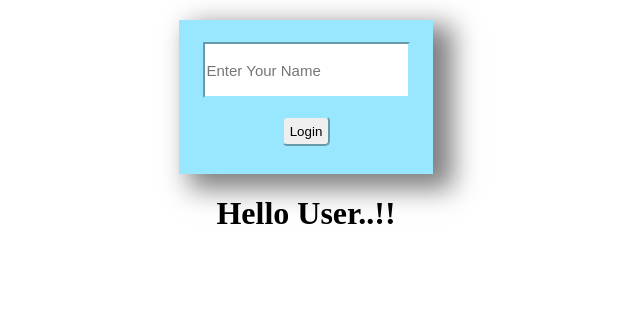
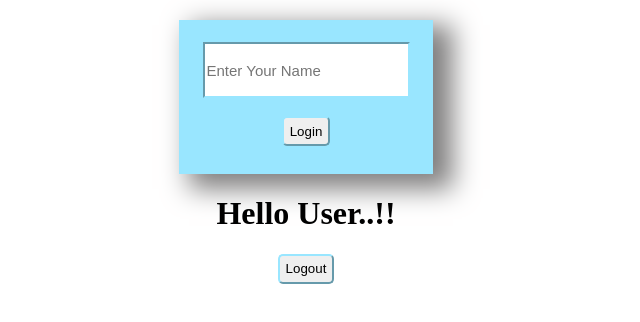
Before and after one commit to Sejall-pawar/Local-Storage, a plain HTML site: page index.html in a window 1280 px wide. Shown: the whole page, without its empty margins (334-974 px from the left). Drawn offline with Linux system fonts and the light colour scheme.

Commit message:
added logout btn

```diff
--- a/index.html
+++ b/index.html
@@ -40,17 +40,30 @@
          h1{
             text-align: center;
          }
+
+         .btn-2{
+            height: 30px;
+            display: block;
+            margin-left: auto;
+            margin-right: auto;
+            border-color: #99e6ff;
+            border-radius: 5px;
+         }
     </style>
 </head>
 <body>
     <div class="user-container">
         <input type="text" placeholder="Enter Your Name" class="user-name" id="user-name"> <br>
-        <button type="button" class="btn" id="btn">
+        <button type="button" class="btn" id="btn" onclick="login()">
             Login
         </button>
     </div>
     <h1>
         Hello User..!!
     </h1>
+
+    <button type="button" class="btn-2" id="btn-2" onclick="logout()">
+        Logout
+    </button>
 </body>
 </html>
```
